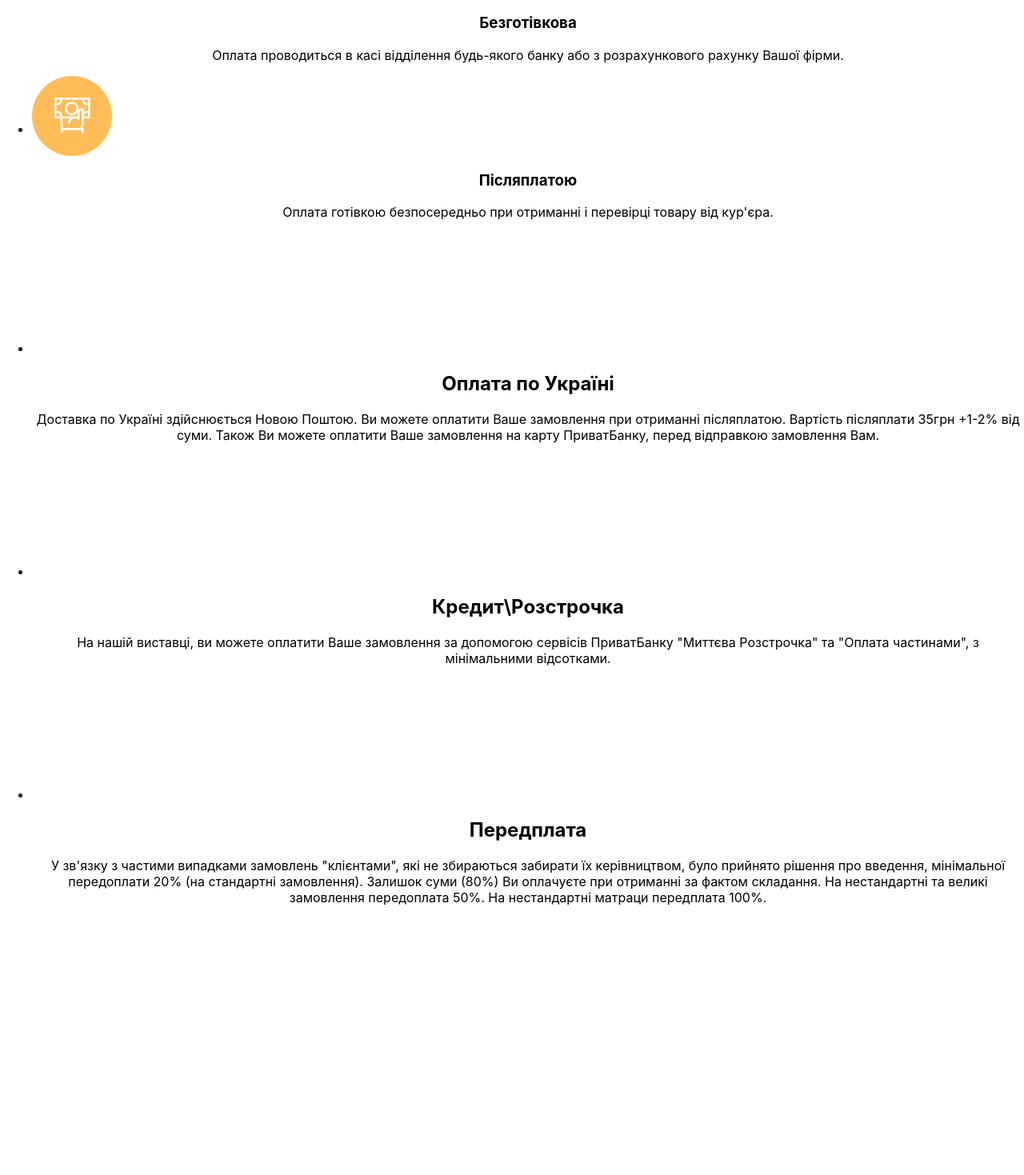
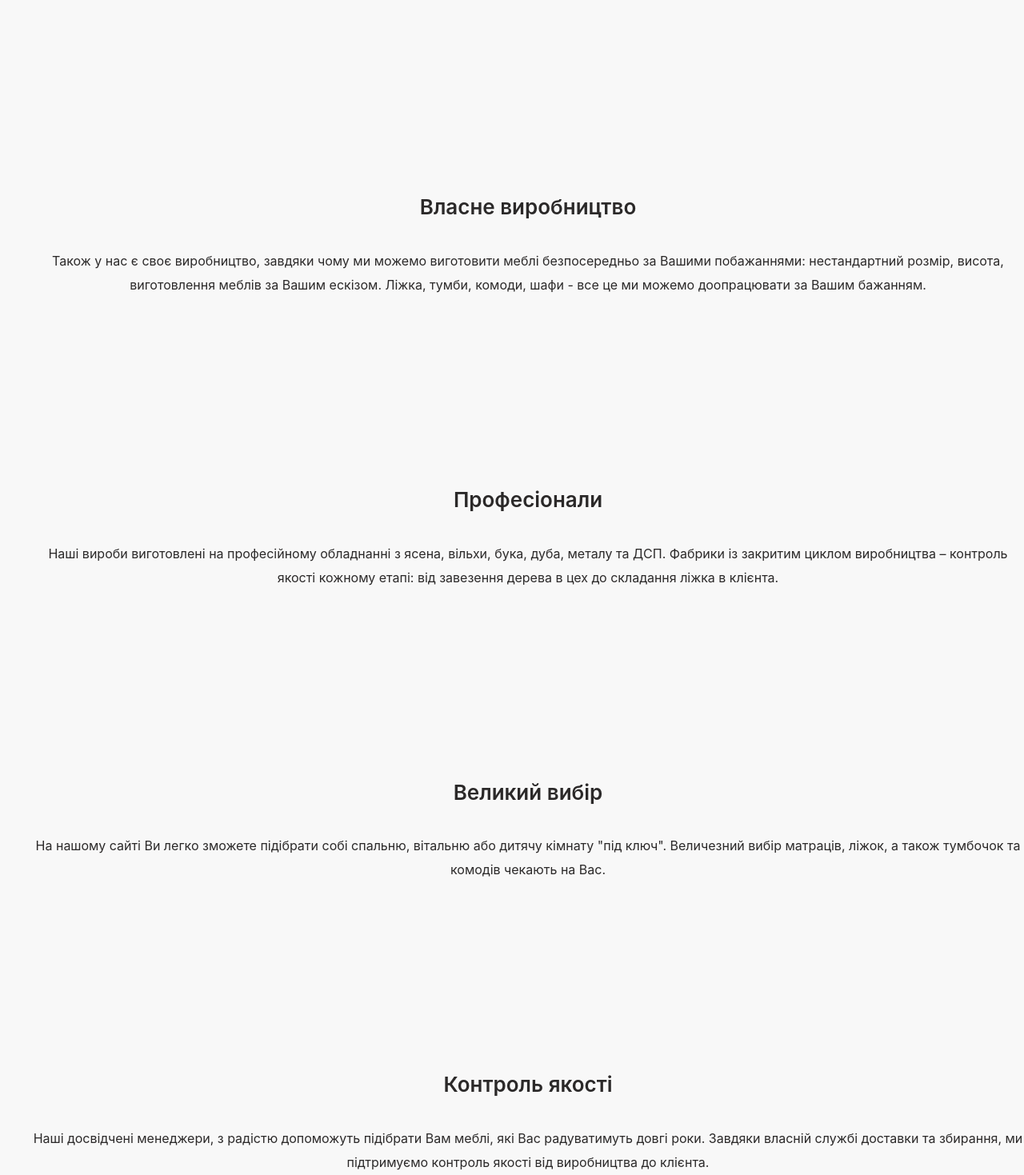
Before and after one commit to Tate-T/krovato-react, a React (Create React App) app: page / in a window 1280 px wide. Shown: the part 721-2190 px from the top of the page at 80% size. Before the commit the page ends 1869 px from the top, so only its background shows below. Built offline with nearby package versions, Linux system fonts and the light colour scheme; the HTML template or start-up script is replaced by a standard one.

Commit message:
Add some styles

```diff
--- a/src/App.js
+++ b/src/App.js
@@ -1,12 +1,15 @@
 import './App.css';
 // import { Main } from './pages/Main/Main';
 import { PaymentPage } from './pages/PaymentPage/PaymentPage';
+import { About } from './components/About/About';
+import { AboutUsPage } from './pages/AboutUs/About-us-page';
 
 function App() {
   return (
     <div className="App">
       {/* <Main /> */}
-      <PaymentPage />
+      <AboutUsPage />
+      {/* <PaymentPage /> */}
     </div>
   );
 }
--- a/src/components/About/About.jsx
+++ b/src/components/About/About.jsx
@@ -1,32 +1,71 @@
-import style from './About.module.scss'
+import style from "./About.module.scss";
 
 export const About = () => {
   return (
     <section className={style.about}>
+      <h2 className={style.about__title}>KROVATO це</h2>
       <ul className={style.about__list}>
-        <li data-aos="flip-up" data-aos-duration="2500" className={style.about__item}>
-          {/* <svg className={style.about__icon}>
-            <use href="./images/symbol-defs.svg#options-icon1"></use>
-          </svg> */}
-          <p className={style.about__text}>Безкоштовна доставка</p>
+        <li
+          className={style.about__item}
+          data-aos="fade-right"
+          data-aos-duration="1000"
+        >
+          <svg className={style.about__icon}>
+            <use href="./images/symbol-defs.svg#icon-advantages"></use>
+          </svg>
+          <h3 className={style.about__subtitle}>Власне виробництво</h3>
+          <p className={style.about__text}>
+            Також у нас є своє виробництво, завдяки чому ми можемо виготовити
+            меблі безпосередньо за Вашими побажаннями: нестандартний розмір,
+            висота, виготовлення меблів за Вашим ескізом. Ліжка, тумби, комоди,
+            шафи - все це ми можемо доопрацювати за Вашим бажанням.
+          </p>
         </li>
-        <li data-aos="flip-up" data-aos-duration="1000" className={style.about__item}>
-          {/* <svg className={style.about__icon}>
-            <use href="./images/symbol-defs.svg#options-icon2"></use>
-          </svg> */}
-          <p className={style.about__text}>Безкоштовна збірка</p>
+        <li
+          className={style.about__item}
+          data-aos="fade-up-right"
+          data-aos-duration="1000"
+        >
+          <svg className={style.about__icon}>
+            <use href="./images/symbol-defs.svg#icon-advantages"></use>
+          </svg>
+          <h3 className={style.about__subtitle}>Професіонали</h3>
+          <p className={style.about__text}>
+            Наші вироби виготовлені на професійному обладнанні з ясена, вільхи,
+            бука, дуба, металу та ДСП. Фабрики із закритим циклом виробництва –
+            контроль якості кожному етапі: від завезення дерева в цех до
+            складання ліжка в клієнта.
+          </p>
         </li>
-        <li data-aos="flip-up" data-aos-duration="1000" className={style.about__item}>
-          {/* <svg className={style.about__icon}>
-            <use href="./images/symbol-defs.svg#options-icon3"></use>
-          </svg> */}
-          <p className={style.about__text}>Післягарантійне обслуговування</p>
+        <li
+          className={style.about__item}
+          data-aos="fade-up-left"
+          data-aos-duration="1000"
+        >
+          <svg className={style.about__icon}>
+            <use href="./images/symbol-defs.svg#icon-advantages"></use>
+          </svg>
+          <h3 className={style.about__subtitle}>Великий вибір</h3>
+          <p className={style.about__text}>
+            На нашому сайті Ви легко зможете підібрати собі спальню, вітальню
+            або дитячу кімнату "під ключ". Величезний вибір матраців, ліжок, а
+            також тумбочок та комодів чекають на Вас.
+          </p>
         </li>
-        <li data-aos="flip-up" data-aos-duration="2500" className={style.about__item}>
-          {/* <svg className={style.about__icon}>
-            <use href="./images/symbol-defs.svg#options-icon4"></use>
-          </svg> */}
-          <p className={style.about__text}>Знижки клієнтам</p>
+        <li
+          className={style.about__item}
+          data-aos="fade-left"
+          data-aos-duration="1000"
+        >
+          <svg className={style.about__icon}>
+            <use href="./images/symbol-defs.svg#icon-advantages"></use>
+          </svg>
+          <h3 className={style.about__subtitle}>Контроль якості</h3>
+          <p className={style.about__text}>
+            Наші досвідчені менеджери, з радістю допоможуть підібрати Вам меблі,
+            які Вас радуватимуть довгі роки. Завдяки власній службі доставки та
+            збирання, ми підтримуємо контроль якості від виробництва до клієнта.
+          </p>
         </li>
       </ul>
     </section>
--- a/src/components/About/About.module.scss
+++ b/src/components/About/About.module.scss
@@ -1,78 +1,58 @@
 .about {
-    padding: 70px 0 40px;
-    background-color: #fff;
+  padding: 60px 0;
+
+  overflow-x: hidden;
+  background: #F8F8F8;
+
+  @media screen and (min-width: 1290px) {
+    padding: 70px 0;
+  }
+
+  &__title {
+    margin: 0 0 60px;
+    color: #2B2929;
+	line-height: 1.2;
+	font-size: 40px;
+	font-weight: 600;
+    text-align: center;
+  }
 
   &__list {
     display: flex;
-        justify-content: center;
-        align-items: center;
-        flex-wrap: wrap;
-        margin-left: auto;
-        margin-right: auto;
+    flex-direction: column;
+    gap: 30px;
 
     @media screen and (min-width: 1290px) {
-            flex-wrap: nowrap;
+      flex-direction: row;
     }
   }
 
   &__item {
     display: flex;
-        justify-content: center;
     align-items: center;
     flex-direction: column;
-        flex-basis: calc((100% - 41px) / 2);
-
-        @media screen and (min-width: 1290px) {
-            flex-basis: auto;
-            flex-direction: row;
-            margin: 0 30px 0 auto;
-        }
-    }
-
-    &__item:nth-child(4) {
-        margin-right: 0px;
   }
 
   &__icon {
-        display: flex;
-        width: 80px;
-        height: 80px;
+    width: 170px;
+    height: 170px;
+  }
 
-        &:last-child {
-            margin-top: 41px;
+  &__subtitle {
+    margin: 20px 0;
 
-            @media screen and (min-width: 1290px) {
-                margin-top: 0px;
-            }
-        }
+    color: #2B2929;
+	line-height: 1.3;
+	font-size: 26px;
+	font-weight: 600;
+    text-align: center;
   }
 
   &__text {
-        display: flex;
-        justify-content: center;
-        align-items: center;
+    color: #2B2929;
+	line-height: 1.87;
+	font-size: 16px;
+	font-weight: 400;
     text-align: center;
-        margin-top: 5px;
-        width: 200px;
-        height: 56px;
-
-        color: #2B2929;
-        font-size: 20px;
-        font-weight: 600;
-        line-height: 1.4;
-
-        @media screen and (min-width: 1290px) {
-            text-align: left;
-            justify-content: left;
-            margin-left: 20px;
-        }
-
-        &:first-child{
-            margin-bottom: 41px;
-
-            @media screen and (min-width: 429px) {
-                margin-bottom: 0px;
   }
 }
-    }
-}
--- a/src/pages/AboutUs/Anout-us-page.jsx
+++ b/src/pages/AboutUs/About-us-page.jsx
@@ -1,6 +1,8 @@
 import { Topic } from "./Topic/Topic";
 import { ShowRoom } from "./Show-room/Show-room";
 import { About } from "../../components/About/About";
+import { Advantages } from "../../components/Advantages/Advantages";
+import { LastReviews } from "../../components/LastReviews/LastReviews";
 
 export const AboutUsPage = () => {
   return (
@@ -8,8 +10,10 @@ export const AboutUsPage = () => {
       <header></header>
       <main>
         <Topic />
+        <About />
+        <LastReviews />
         <ShowRoom />
-        <About />
+        <Advantages />
       </main>
       <footer></footer>
     </>
```
Lines whose indentation alone changed are shown as unchanged.
